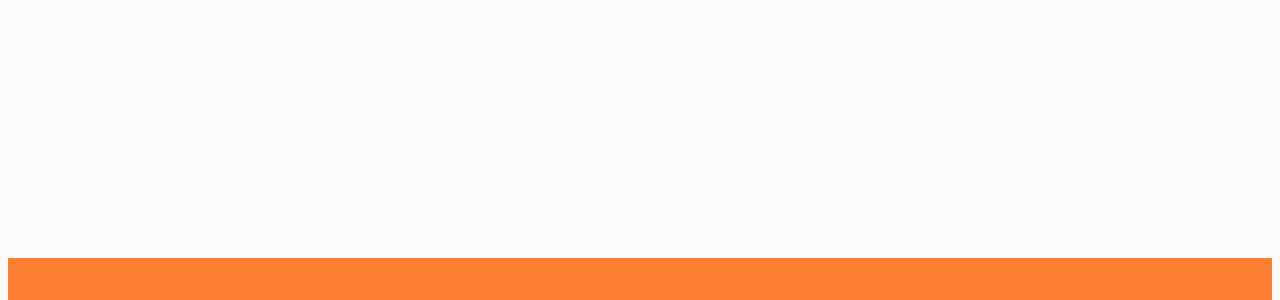
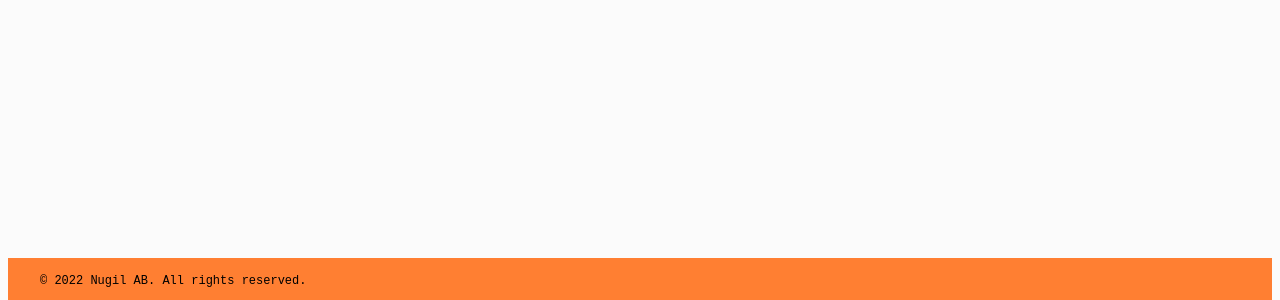
Before and after one commit to nugil/nugil.github.io, a plain HTML site: page index.html in a window 1280 px wide. Shown: the part 500-800 px from the top of the page. Drawn offline with Linux system fonts and the light colour scheme.

Commit message:
fix footer

```diff
--- a/css/styles.css
+++ b/css/styles.css
@@ -22,6 +22,9 @@
  .footer {
      grid-area: footer;
      margin: 0 2rem;
+     font-size: 12px;
+     bottom: 0;
+     position: absolute;
  }
 
  * {
```
